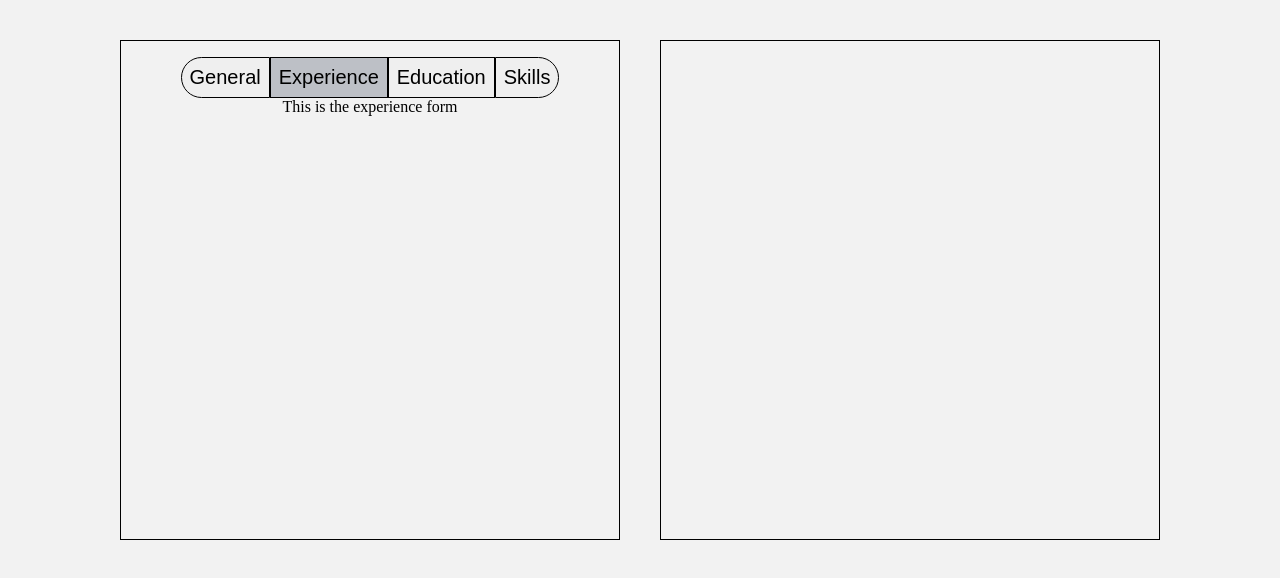
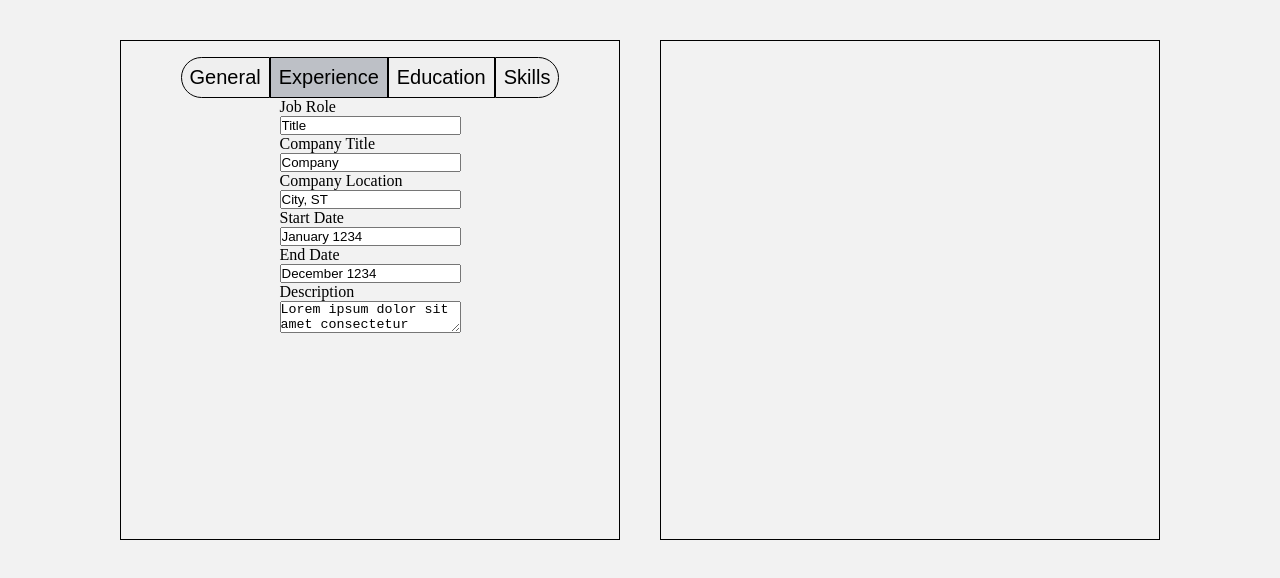
Before and after one commit to songzhang015/project-15-cv-application, a React (Vite) app: page / in a window 1280 px wide. Both pictures are taken after a click on the button "Experience". Shown: the top 578 px of the page. Built offline with nearby package versions, Linux system fonts and the light colour scheme.

Commit message:
Add some CSS for label, input. Add fields for general, experience, education, and skills tab.

```diff
--- a/src/components/Inputs/EducationForm.jsx
+++ b/src/components/Inputs/EducationForm.jsx
@@ -1,9 +1,57 @@
 // EducationForm.jsx
 
 import "../../styles/Inputs.css";
+import { useState } from "react";
+import TextInput from "../fields/TextInput";
+import TextArea from "../fields/TextArea";
 
 function EducationForm() {
-    return <div className="education-form">This is the education form</div>;
+	const [formData, setFormData] = useState({
+		degree: "John Doe",
+		university: "john.doe@email.com",
+		location: "+1 (123) 456-7890",
+		startDate: "City, ST",
+		endDate: "City, ST",
+	});
+
+	function handleInputChange(field, value) {
+		setFormData((prev) => ({ ...prev, [field]: value }));
+	}
+
+	return (
+		<form className="education-form">
+			<TextInput
+				id="degree"
+				label="Degree"
+				value={formData.degree}
+				onChange={(value) => handleInputChange("degree", value)}
+			/>
+			<TextInput
+				id="university"
+				label="University"
+				value={formData.university}
+				onChange={(value) => handleInputChange("university", value)}
+			/>
+			<TextInput
+				id="location"
+				label="Location"
+				value={formData.location}
+				onChange={(value) => handleInputChange("location", value)}
+			/>
+			<TextInput
+				id="startDate"
+				label="Start Date"
+				value={formData.startDate}
+				onChange={(value) => handleInputChange("startDate", value)}
+			/>
+			<TextInput
+				id="endDate"
+				label="End Date"
+				value={formData.endDate}
+				onChange={(value) => handleInputChange("endDate", value)}
+			/>
+		</form>
+	);
 }
 
 export default EducationForm;
--- a/src/components/Inputs/ExperienceForm.jsx
+++ b/src/components/Inputs/ExperienceForm.jsx
@@ -1,9 +1,67 @@
 // ExperienceForm.jsx
 
 import "../../styles/Inputs.css";
+import { useState } from "react";
+import TextInput from "../fields/TextInput";
+import TextArea from "../fields/TextArea";
 
 function ExperienceForm() {
-    return <div className="experience-form">This is the experience form</div>;
+	const [formData, setFormData] = useState({
+		jobRole: "Title",
+		companyTitle: "Company",
+		companyLocation: "City, ST",
+		startDate: "January 1234",
+		endDate: "December 1234",
+		description:
+			"Lorem ipsum dolor sit amet consectetur adipiscing elit. " +
+			"Quisque faucibus ex sapien vitae pellentesque sem placerat. " +
+			"In id cursus mi pretium tellus duis convallis.",
+	});
+
+	function handleInputChange(field, value) {
+		setFormData((prev) => ({ ...prev, [field]: value }));
+	}
+
+	return (
+		<form className="experience-form">
+			<TextInput
+				id="jobRole"
+				label="Job Role"
+				value={formData.jobRole}
+				onChange={(value) => handleInputChange("jobRole", value)}
+			/>
+			<TextInput
+				id="companyTitle"
+				label="Company Title"
+				value={formData.companyTitle}
+				onChange={(value) => handleInputChange("companyTitle", value)}
+			/>
+			<TextInput
+				id="companyLocation"
+				label="Company Location"
+				value={formData.companyLocation}
+				onChange={(value) => handleInputChange("companyLocation", value)}
+			/>
+			<TextInput
+				id="startDate"
+				label="Start Date"
+				value={formData.startDate}
+				onChange={(value) => handleInputChange("startDate", value)}
+			/>
+			<TextInput
+				id="endDate"
+				label="End Date"
+				value={formData.endDate}
+				onChange={(value) => handleInputChange("endDate", value)}
+			/>
+			<TextArea
+				id="description"
+				label="Description"
+				value={formData.description}
+				onChange={(value) => handleInputChange("description", value)}
+			/>
+		</form>
+	);
 }
 
 export default ExperienceForm;
--- a/src/components/Inputs/GeneralForm.jsx
+++ b/src/components/Inputs/GeneralForm.jsx
@@ -1,9 +1,60 @@
 // GeneralForm.jsx
 
 import "../../styles/Inputs.css";
+import { useState } from "react";
+import TextInput from "../fields/TextInput";
+import TextArea from "../fields/TextArea";
 
 function GeneralForm() {
-    return <div className="general-form">This is the general form</div>;
+	const [formData, setFormData] = useState({
+		fullName: "John Doe",
+		email: "john.doe@email.com",
+		phoneNumber: "+1 (123) 456-7890",
+		address: "City, ST",
+		summary:
+			"Lorem ipsum dolor sit amet consectetur adipiscing elit. " +
+			"Quisque faucibus ex sapien vitae pellentesque sem placerat. " +
+			"In id cursus mi pretium tellus duis convallis.",
+	});
+
+	function handleInputChange(field, value) {
+		setFormData((prev) => ({ ...prev, [field]: value }));
+	}
+
+	return (
+		<form className="general-form">
+			<TextInput
+				id="fullName"
+				label="Full Name"
+				value={formData.fullName}
+				onChange={(value) => handleInputChange("fullName", value)}
+			/>
+			<TextInput
+				id="email"
+				label="Email"
+				value={formData.email}
+				onChange={(value) => handleInputChange("email", value)}
+			/>
+			<TextInput
+				id="phoneNumber"
+				label="Phone Number"
+				value={formData.phoneNumber}
+				onChange={(value) => handleInputChange("phoneNumber", value)}
+			/>
+			<TextInput
+				id="address"
+				label="Address"
+				value={formData.address}
+				onChange={(value) => handleInputChange("address", value)}
+			/>
+			<TextArea
+				id="summary"
+				label="Summary"
+				value={formData.summary}
+				onChange={(value) => handleInputChange("summary", value)}
+			/>
+		</form>
+	);
 }
 
 export default GeneralForm;
--- a/src/components/Inputs/SkillsForm.jsx
+++ b/src/components/Inputs/SkillsForm.jsx
@@ -1,9 +1,39 @@
 // SkillsForm.jsx
 
 import "../../styles/Inputs.css";
+import { useState } from "react";
+import TextInput from "../fields/TextInput";
+import TextArea from "../fields/TextArea";
 
 function SkillsForm() {
-    return <div className="skills-form">This is the skills form</div>;
+	const [formData, setFormData] = useState({
+		skill: "Skill",
+		description:
+			"Lorem ipsum dolor sit amet consectetur adipiscing elit. " +
+			"Quisque faucibus ex sapien vitae pellentesque sem placerat. " +
+			"In id cursus mi pretium tellus duis convallis.",
+	});
+
+	function handleInputChange(field, value) {
+		setFormData((prev) => ({ ...prev, [field]: value }));
+	}
+
+	return (
+		<form className="skills-form">
+			<TextInput
+				id="skill"
+				label="Skill"
+				value={formData.skill}
+				onChange={(value) => handleInputChange("skill", value)}
+			/>
+			<TextArea
+				id="description"
+				label="Description"
+				value={formData.description}
+				onChange={(value) => handleInputChange("description", value)}
+			/>
+		</form>
+	);
 }
 
 export default SkillsForm;
--- a/src/components/fields/TextArea.jsx
+++ b/src/components/fields/TextArea.jsx
@@ -1 +1,21 @@
 // TextArea.jsx
+
+import "../../styles/Inputs.css";
+
+function TextArea({ id, label, value, onChange }) {
+	return (
+		<div className="text-area">
+			<label htmlFor={id} className="text-area-label">
+				{label}
+			</label>
+			<textarea
+				id={id}
+				value={value}
+				onChange={(e) => onChange(e.target.value)}
+				className="text-area-field"
+			></textarea>
+		</div>
+	);
+}
+
+export default TextArea;
--- a/src/components/fields/TextInput.jsx
+++ b/src/components/fields/TextInput.jsx
@@ -1,11 +1,21 @@
 // TextInput.jsx
 
-import { useState } from "react";
 import "../../styles/Inputs.css";
-import SectionTabs from "./SectionTabs";
 
-function TextInput({ label, value, onChange }) {
-    return <div className="text-input"></div>;
+function TextInput({ id, label, value, onChange }) {
+	return (
+		<div className="text-input">
+			<label htmlFor={id} className="text-input-label">
+				{label}
+			</label>
+			<input
+				id={id}
+				value={value}
+				onChange={(e) => onChange(e.target.value)}
+				className="text-input-field"
+			></input>
+		</div>
+	);
 }
 
 export default TextInput;
--- a/src/styles/Inputs.css
+++ b/src/styles/Inputs.css
@@ -8,6 +8,12 @@
 	flex-direction: column;
 	align-items: center;
 	padding: 1rem;
+}
+
+.text-input,
+.text-area {
+	display: flex;
+	flex-direction: column;
 }
 
 .section-tabs {
```
Also changed, not shown: src/components/Inputs/Inputs.jsx (indentation only). Lines whose indentation alone changed are shown as unchanged.
